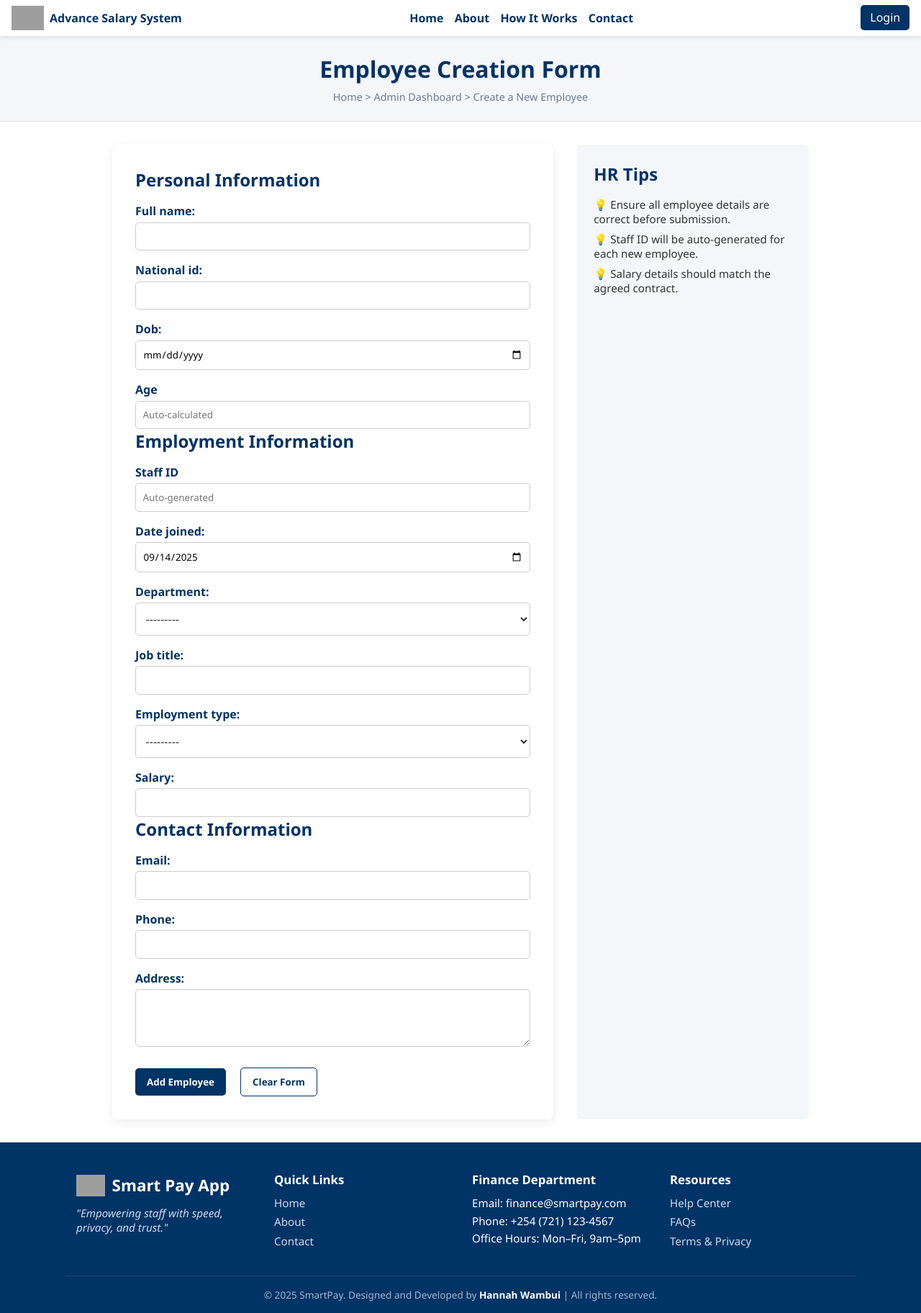
After one commit to Hannahscitt01/smartpay_advance, a Django app: page /employee_creation/ in a window 1280 px wide. The commit adds this page. Shown: the whole page at 72% size. Run offline with Django 5.2, Linux system fonts and the light colour scheme; grey boxes are pictures that could not be loaded.

Commit message:
feat:created employee_creation html,and employee_creation_success

```diff
--- a/smartpayapp/admin.py
+++ b/smartpayapp/admin.py
@@ -1,7 +1,7 @@
 from django.contrib import admin
-from .models import Profile, SalaryAdvancerequest
-
+from .models import Profile, SalaryAdvanceRequest, Employee
 
 # Register your models here.
 admin.site.register(Profile)
-admin.site.register(SalaryAdvancerequest)
+admin.site.register(SalaryAdvanceRequest)
+admin.site.register(Employee)
--- a/smartpayapp/forms.py
+++ b/smartpayapp/forms.py
@@ -1,6 +1,8 @@
 from django import forms
 from django.contrib.auth.models import User
 from django.contrib.auth.forms import UserCreationForm
+from .models import SalaryAdvanceRequest, Employee
+
 
 class SignUpForm(UserCreationForm):
     staffid = forms.CharField(
@@ -26,3 +28,29 @@ class SignUpForm(UserCreationForm):
         if commit:
             user.save()
         return user
+
+#Salary Form
+class SalaryAdvanceForm(forms.ModelForm):
+    class Meta:
+        model = SalaryAdvanceRequest
+        fields = ['amount', 'reason']  # staff info will be auto-filled
+        widgets = {
+            'amount': forms.NumberInput(attrs={'id': 'amount', 'placeholder': 'Enter amount', 'max': '50000', 'required': True}),
+            'reason': forms.Textarea(attrs={'id': 'reason', 'placeholder': 'Optional: Enter reason for request'}),
+        }
+
+
+#Add employee form
+class EmployeeForm(forms.ModelForm):
+    class Meta:
+        model = Employee
+        fields = [
+            'full_name', 'national_id', 'dob',
+            'date_joined', 'department', 'job_title',
+            'employment_type', 'salary', 'email', 'phone', 'address'
+        ]
+        widgets = {
+            'dob': forms.DateInput(attrs={'type': 'date'}),
+            'date_joined': forms.DateInput(attrs={'type': 'date'}),
+            'address': forms.Textarea(attrs={'rows': 3}),
+        }
--- /dev/null
+++ b/smartpayapp/templates/smartpayapp/employee_creation.html
@@ -0,0 +1,69 @@
+{% extends "base.html" %}
+{% load static %}
+{% block title %}Salary Advance System | Employee Creation{% endblock  %}
+{% block content %}
+
+    <!--Header starts here-->
+    <header class="page-header">
+    <h1>Employee Creation Form</h1>
+    <p class="breadcrumb">Home &gt; Admin Dashboard &gt; Create a New Employee</p>
+    </header>
+    <!--Header ends here-->
+
+
+    <!--Employee creation form starts here-->
+    <main class="request-container">
+        <!-- FORM SECTION -->
+        <section class="form-section">
+            <form method="POST" class="salary-form">
+                {% csrf_token %}
+
+                <h2 class='employee-title'>Personal Information</h2>
+                {{ form.full_name.label_tag }}
+                {{ form.full_name }}
+                {{ form.national_id.label_tag }}
+                {{ form.national_id }}
+                {{ form.dob.label_tag }}
+                {{ form.dob }}
+                <label for="age">Age</label>
+                <input type="number" id="age" readonly placeholder="Auto-calculated">
+
+                <h2 class='employee-title'>Employment Information</h2>
+                <label for="staffId">Staff ID</label>
+                <input type="text" id="staffId" readonly placeholder="Auto-generated">
+
+                {{ form.date_joined.label_tag }}
+                {{ form.date_joined }}
+                {{ form.department.label_tag }}
+                {{ form.department }}
+                {{ form.job_title.label_tag }}
+                {{ form.job_title }}
+                {{ form.employment_type.label_tag }}
+                {{ form.employment_type }}
+                {{ form.salary.label_tag }}
+                {{ form.salary }}
+
+                <h2 class='employee-title'>Contact Information</h2>
+                {{ form.email.label_tag }}
+                {{ form.email }}
+                {{ form.phone.label_tag }}
+                {{ form.phone }}
+                {{ form.address.label_tag }}
+                {{ form.address }}
+
+                <button type="submit" class="btn-primary">Add Employee</button>
+                <button type="reset" class="btn-secondary">Clear Form</button>
+            </form>
+        </section>
+
+        <!-- INFO / TIPS -->
+        <aside class="info-section">
+            <h2>HR Tips</h2>
+            <p>💡 Ensure all employee details are correct before submission.</p>
+            <p>💡 Staff ID will be auto-generated for each new employee.</p>
+            <p>💡 Salary details should match the agreed contract.</p>
+        </aside>
+    </main>
+    <!--Employee form ends here-->
+
+{% endblock  %}
--- a/smartpayapp/templates/smartpayapp/login.html
+++ b/smartpayapp/templates/smartpayapp/login.html
@@ -21,8 +21,8 @@
         <form action="{% url 'login' %}" method="POST">
           {% csrf_token %}
           <div class="form-group">
-            <label for="email">Staff Email</label>
-            <input type="email" id="email" name="email" placeholder="you@company.com" required>
+            <label for="staffid">Staff ID</label>
+            <input type="text" id="staffid" name="username" placeholder="Enter your Staff ID" required>
           </div>
 
           <div class="form-group">
--- a/smartpayapp/urls.py
+++ b/smartpayapp/urls.py
@@ -2,7 +2,7 @@ from django.urls import path
 from .views import(
     index,
     application,
-    login,
+    login_view,
     signup,
     home,
     request_form,
@@ -10,13 +10,15 @@ from .views import(
     message_finance,
     chat_finance,
     support_query,
-    signup_sucess
+    signup_sucess,
+    employee_creation,
+    employee_creation_success
 )
 
 urlpatterns = [
     path('', index, name='index'),
     path('application/', application, name='application'),
-    path('login/', login, name='login'),
+    path('login/', login_view, name='login'),
     path('signup/', signup,name='signup'),
     path('home/', home, name='home'),
     path('request_form/', request_form, name= 'request_form'),
@@ -24,6 +26,8 @@ urlpatterns = [
     path('message_finance/', message_finance, name= 'message_finance'),
     path('chat_finance/', chat_finance,name='chat_finance'),
     path('support_query/', support_query,name='support_query'),
-    path('signup_sucess/', signup_sucess,name='signup_sucess')
+    path('signup_sucess/', signup_sucess,name='signup_sucess'),
+    path('employee_creation/',employee_creation, name='employee_creation'),
+    path('employee_creation_success/',employee_creation_success,name='employee_creation_success')
 
 ]
--- a/smartpayapp/views.py
+++ b/smartpayapp/views.py
@@ -1,7 +1,10 @@
-from django.shortcuts import render, redirect
+from django.shortcuts import render, redirect, get_object_or_404
 from django.contrib import messages
-from .forms import SignUpForm
+from .forms import SignUpForm, SalaryAdvanceForm, EmployeeForm
 from django.contrib.auth import authenticate, login
+from django.contrib.auth.decorators import login_required
+from .models import Profile, SalaryAdvanceRequest
+from .decorators import admin_required
 
 
 # Create your views here.
@@ -11,21 +14,33 @@ def index(request):
 def application(request):
     return render(request, 'smartpayapp/application.html')
 
+def signup_sucess(request):
+    return render(request, 'smartpayapp/signup_sucess.html')
+
+
 def login_view(request):
     if request.method == "POST":
         staffid = request.POST.get("username")
         password = request.POST.get("password")
 
-        # Authenticate using Django's built-in system
         user = authenticate(request, username=staffid, password=password)
-
         if user:
             login(request, user)
-            return redirect("home")  # successful login
+
+            if hasattr(user, "profile"):
+                print("USER ROLE:", user.profile.role)
+                if user.profile.role == "ADMIN":
+                    return redirect("admin_dashboard")
+                else:
+                    return redirect("home")
+            else:
+                messages.error(request, "No profile found for this user.")
+                return redirect("login")
         else:
-            messages.error(request, "Invalid staffid or password")
+            messages.error(request, "Invalid Staff ID or password")
 
     return render(request, "smartpayapp/login.html")
+
 
 def signup(request):
     if request.method == "POST":
@@ -44,15 +59,62 @@ def signup(request):
         form = SignUpForm()
     return render(request, "smartpayapp/sign_up.html", {"form": form})
 
+def request_form(request):
+    profile = get_object_or_404(Profile, user=request.user)
 
-def signup_sucess(request):
-    return render(request, 'smartpayapp/signup_sucess.html')
+    if request.method == "POST":
+        form = SalaryAdvanceForm(request.POST)
+        if form.is_valid():
+            salary_request = form.save(commit=False)
+            salary_request.user = request.user
+            salary_request.save()
+            return redirect("home")
+    else:
+        form = SalaryAdvanceForm()
+
+    return render(request, "smartpayapp/request_form.html", {
+        "form": form,
+        "profile": profile
+    })
+
+
+
+
+def login_view(request):
+    if request.method == "POST":
+        staffid = request.POST.get("username")
+        password = request.POST.get("password")
+
+        user = authenticate(request, username=staffid, password=password)
+        if user:
+            login(request, user)
+            return redirect("home")
+        else:
+            messages.error(request, "Invalid Staff ID or password")
+    return render(request, "smartpayapp/login.html")
 
 def home(request):
     return render(request, 'smartpayapp/home.html')
 
 def request_form(request):
-    return render(request, 'smartpayapp/request_form.html')
+    profile = get_object_or_404(Profile, user=request.user)
+
+    if request.method == "POST":
+        form = SalaryAdvanceForm(request.POST)
+        if form.is_valid():
+            salary_request = form.save(commit=False)
+            salary_request.user = request.user
+            salary_request.save()
+            return redirect("home")
+    else:
+        form = SalaryAdvanceForm()
+
+    return render(request, "smartpayapp/request_form.html", {
+        "form": form,
+        "profile": profile
+    })
+
+
 
 def internal_loan(request):
     return render(request, 'smartpayapp/internal_loan.html')
@@ -65,3 +127,49 @@ def chat_finance(request):
 
 def support_query(request):
     return render(request, 'smartpayapp/support-query.html')
+
+def internal_loan(request):
+    return render(request, 'smartpayapp/internal_loan.html')
+
+def message_finance(request):
+    return render(request, 'smartpayapp/message_finance.html')
+
+def chat_finance(request):
+    return render(request, 'smartpayapp/chat_finance.html')
+
+def support_query(request):
+    return render(request, 'smartpayapp/support-query.html')
+
+
+def employee_creation(request):
+    return render(request, "smartpayapp/employee_creation.html")
+
+
+def employee_creation(request):
+    if request.method == "POST":
+        form = EmployeeForm(request.POST)
+        if form.is_valid():
+            employee = form.save()
+            messages.success(request, f"Employee {employee.full_name} added successfully with Staff ID {employee.staff_id}")
+            return redirect('employee_creation_success')  # reload page after successful submission
+        else:
+            messages.error(request, "Please correct the errors below.")
+    else:
+        form = EmployeeForm()
+
+    return render(request, "smartpayapp/employee_creation.html", {"form": form})
+
+
+
+def employee_creation_success(request):
+    return render(request, 'smartpayapp/employee_creation_success.html')
+##########################################################
+@admin_required
+def admin_dashboard(request):
+    return render(request, "smartpayapp/admin_dashboard.html")
+
+def redirect_after_login(request):
+    if request.user.profile.role == "ADMIN":
+        return redirect("admin_dashboard")
+    else:
+        return redirect("staff_dashboard")
--- a/static/css/style2.css
+++ b/static/css/style2.css
@@ -620,6 +633,11 @@ b {
   font-size: 1.4rem;
   font-weight: bold;
   margin-bottom: 0.5rem;
+}
+
+.employee-title{
+  color: #003366;
+
 }
 
 .login-subtitle {
@@ -3730,3 +3748,25 @@ tbody tr:nth-child(even) {
     from { opacity: 0; transform: translateY(20px); }
     to { opacity: 1; transform: translateY(0); }
 }
+
+
+/* Employee Form dropdown */
+/* Department dropdown start */
+.salary-form select {
+  width: 100%;
+  padding: 0.6rem;
+  margin-top: 0.3rem;
+  border-radius: 5px;
+  border: 1px solid #ccc;
+  background-color: #fff;
+  font-family: 'Segoe UI', Tahoma, sans-serif;
+  font-size: 1rem;
+  color: #333;
+}
+
+
+.salary-form select:focus {
+  outline: none;
+  border-color: #003366;
+  box-shadow: 0 0 5px rgba(0, 51, 102, 0.3);
+}
```
Also changed, not shown: other parts of static/css/style2.css (+28 -15 lines), smartpayapp/decorators.py (added, +8 -0 lines), smartpayapp/models.py (+96 -20 lines), db.sqlite3, smartpayapp/migrations/0002_employee_alter_salaryadvancerequest_date_requested_and_more.py (added), smartpayapp/templates/smartpayapp/employee_creation_success.html (added).
